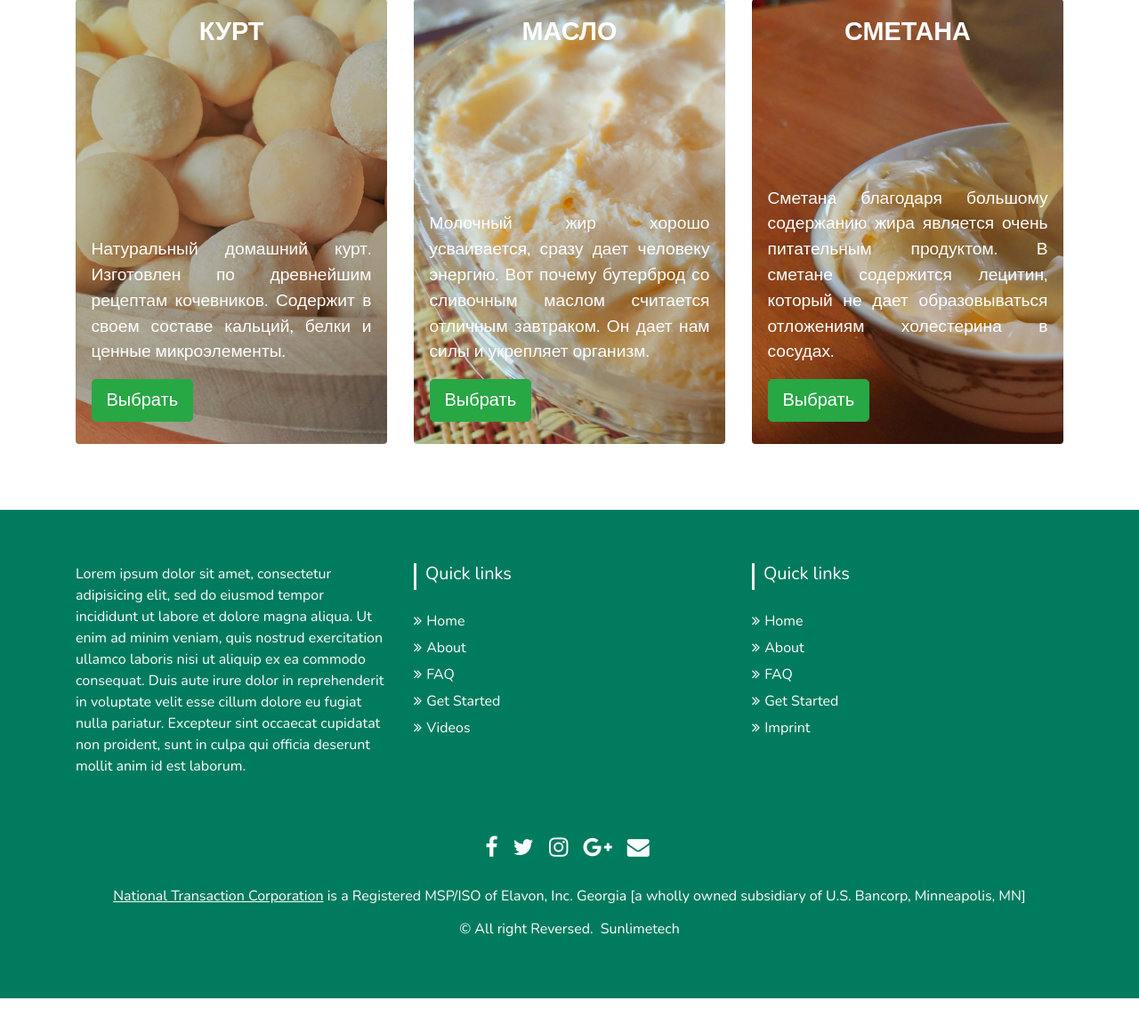
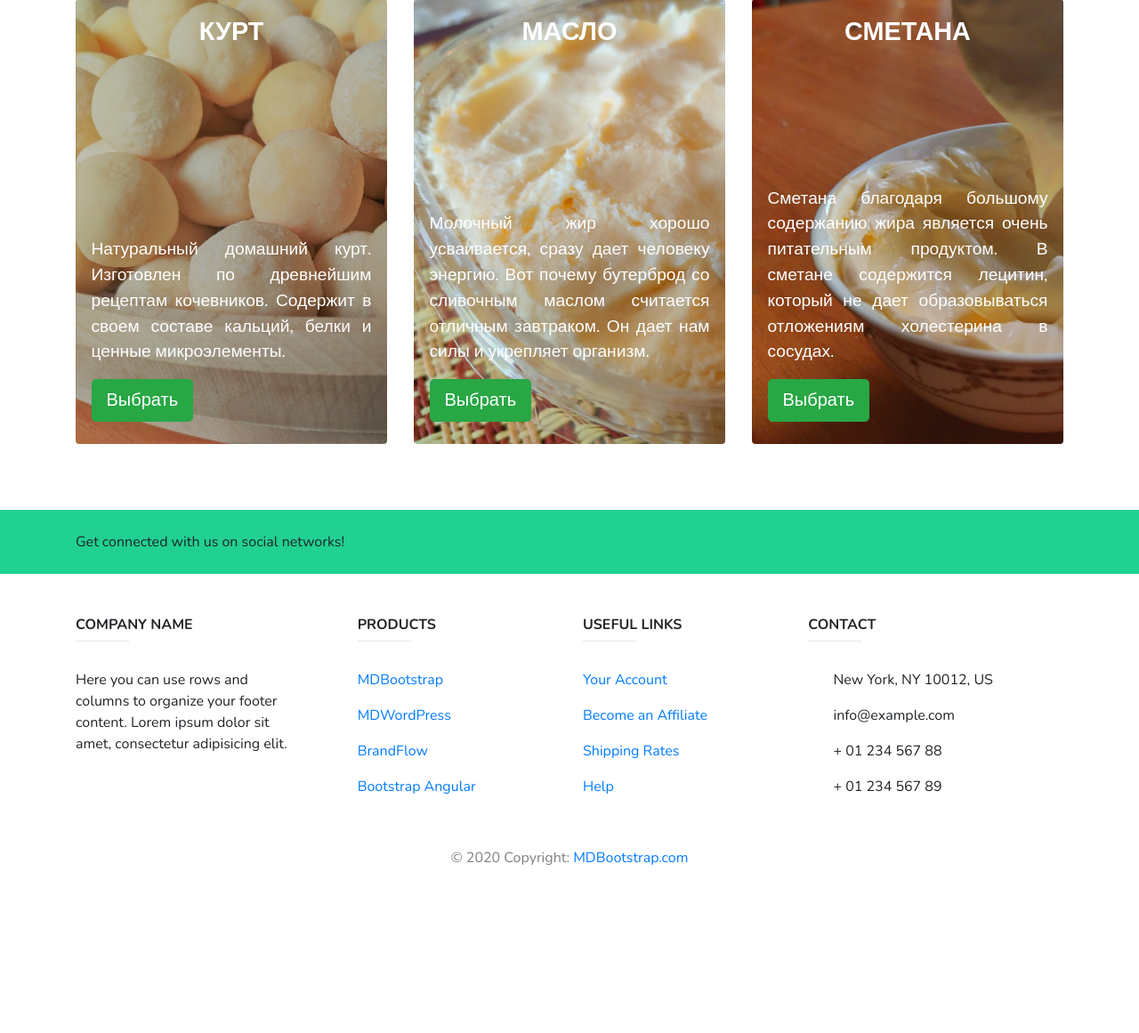
Before and after one commit to armanseisenbek/kazqurt.kz, a PHP site: page /index.php in a window 1280 px wide. Shown: the part 486-1647 px from the top of the page at 89% size. Run offline with PHP 8.4, Linux system fonts and the light colour scheme; data comes from the database, SQL or seed files in the repository.

Commit message:
replaced old footer with new one

```diff
--- a/includes/footer.php
+++ b/includes/footer.php
@@ -1,55 +1,143 @@
 <!-- Footer -->
-  <section id="footer">
+<footer class="page-footer font-small blue-grey lighten-5">
+
+    <div style="background-color: #21d192;">
         <div class="container">
-      <div class="row text-center text-xs-center text-sm-left text-md-left">
-        <div class="col-xs-12 col-sm-4 col-md-4">
-          <p class="text-white">Lorem ipsum dolor sit amet, consectetur adipisicing elit, sed do eiusmod
-          tempor incididunt ut labore et dolore magna aliqua. Ut enim ad minim veniam,
-          quis nostrud exercitation ullamco laboris nisi ut aliquip ex ea commodo
-          consequat. Duis aute irure dolor in reprehenderit in voluptate velit esse
-          cillum dolore eu fugiat nulla pariatur. Excepteur sint occaecat cupidatat non
-          proident, sunt in culpa qui officia deserunt mollit anim id est laborum.</p>
+
+            <!-- Grid row-->
+            <div class="row py-4 d-flex align-items-center">
+
+                <!-- Grid column -->
+                <div class="col-md-6 col-lg-5 text-center text-md-left mb-4 mb-md-0">
+                    <h6 class="mb-0">Get connected with us on social networks!</h6>
                 </div>
-        <div class="col-xs-12 col-sm-4 col-md-4">
-          <h5>Quick links</h5>
-          <ul class="list-unstyled quick-links">
-            <li><a href="javascript:void();"><i class="fa fa-angle-double-right"></i>Home</a></li>
-            <li><a href="javascript:void();"><i class="fa fa-angle-double-right"></i>About</a></li>
-            <li><a href="javascript:void();"><i class="fa fa-angle-double-right"></i>FAQ</a></li>
-            <li><a href="javascript:void();"><i class="fa fa-angle-double-right"></i>Get Started</a></li>
-            <li><a href="javascript:void();"><i class="fa fa-angle-double-right"></i>Videos</a></li>
-          </ul>
+                <!-- Grid column -->
+
+                <!-- Grid column -->
+                <div class="col-md-6 col-lg-7 text-center text-md-right">
+
+                    <!-- Facebook -->
+                    <a class="fb-ic">
+                        <i class="fab fa-facebook-f white-text mr-4"> </i>
+                    </a>
+                    <!-- Twitter -->
+                    <a class="tw-ic">
+                        <i class="fab fa-twitter white-text mr-4"> </i>
+                    </a>
+                    <!-- Google +-->
+                    <a class="gplus-ic">
+                        <i class="fab fa-google-plus-g white-text mr-4"> </i>
+                    </a>
+                    <!--Linkedin -->
+                    <a class="li-ic">
+                        <i class="fab fa-linkedin-in white-text mr-4"> </i>
+                    </a>
+                    <!--Instagram-->
+                    <a class="ins-ic">
+                        <i class="fab fa-instagram white-text"> </i>
+                    </a>
+
                 </div>
-        <div class="col-xs-12 col-sm-4 col-md-4">
-          <h5>Quick links</h5>
-          <ul class="list-unstyled quick-links">
-            <li><a href="javascript:void();"><i class="fa fa-angle-double-right"></i>Home</a></li>
-            <li><a href="javascript:void();"><i class="fa fa-angle-double-right"></i>About</a></li>
-            <li><a href="javascript:void();"><i class="fa fa-angle-double-right"></i>FAQ</a></li>
-            <li><a href="javascript:void();"><i class="fa fa-angle-double-right"></i>Get Started</a></li>
-            <li><a href="https://wwwe.sunlimetech.com" title="Design and developed by"><i class="fa fa-angle-double-right"></i>Imprint</a></li>
-          </ul>
+                <!-- Grid column -->
+
+            </div>
+            <!-- Grid row-->
+
         </div>
     </div>
-      <div class="row">
-        <div class="col-xs-12 col-sm-12 col-md-12 mt-2 mt-sm-5">
-          <ul class="list-unstyled list-inline social text-center">
-            <li class="list-inline-item"><a href="javascript:void();"><i class="fa fa-facebook"></i></a></li>
-            <li class="list-inline-item"><a href="javascript:void();"><i class="fa fa-twitter"></i></a></li>
-            <li class="list-inline-item"><a href="javascript:void();"><i class="fa fa-instagram"></i></a></li>
-            <li class="list-inline-item"><a href="javascript:void();"><i class="fa fa-google-plus"></i></a></li>
-            <li class="list-inline-item"><a href="javascript:void();" target="_blank"><i class="fa fa-envelope"></i></a></li>
-          </ul>
+
+    <!-- Footer Links -->
+    <div class="container text-center text-md-left mt-5">
+
+        <!-- Grid row -->
+        <div class="row mt-3 dark-grey-text">
+
+            <!-- Grid column -->
+            <div class="col-md-3 col-lg-4 col-xl-3 mb-4">
+
+                <!-- Content -->
+                <h6 class="text-uppercase font-weight-bold">Company name</h6>
+                <hr class="teal accent-3 mb-4 mt-0 d-inline-block mx-auto" style="width: 60px;">
+                <p>Here you can use rows and columns to organize your footer content. Lorem ipsum dolor sit amet,
+                consectetur
+                adipisicing elit.</p>
+
             </div>
-        </hr>
+            <!-- Grid column -->
+
+            <!-- Grid column -->
+            <div class="col-md-2 col-lg-2 col-xl-2 mx-auto mb-4">
+
+                <!-- Links -->
+                <h6 class="text-uppercase font-weight-bold">Products</h6>
+                <hr class="teal accent-3 mb-4 mt-0 d-inline-block mx-auto" style="width: 60px;">
+                <p>
+                    <a class="dark-grey-text" href="#!">MDBootstrap</a>
+                </p>
+                <p>
+                    <a class="dark-grey-text" href="#!">MDWordPress</a>
+                </p>
+                <p>
+                    <a class="dark-grey-text" href="#!">BrandFlow</a>
+                </p>
+                <p>
+                    <a class="dark-grey-text" href="#!">Bootstrap Angular</a>
+                </p>
+
             </div>
-      <div class="row">
-        <div class="col-xs-12 col-sm-12 col-md-12 mt-2 mt-sm-2 text-center text-white">
-          <p><u><a href="https://www.nationaltransaction.com/">National Transaction Corporation</a></u> is a Registered MSP/ISO of Elavon, Inc. Georgia [a wholly owned subsidiary of U.S. Bancorp, Minneapolis, MN]</p>
-          <p class="h6">&copy All right Reversed.<a class="text-green ml-2" href="https://www.sunlimetech.com" target="_blank">Sunlimetech</a></p>
+            <!-- Grid column -->
+
+            <!-- Grid column -->
+            <div class="col-md-3 col-lg-2 col-xl-2 mx-auto mb-4">
+
+                <!-- Links -->
+                <h6 class="text-uppercase font-weight-bold">Useful links</h6>
+                <hr class="teal accent-3 mb-4 mt-0 d-inline-block mx-auto" style="width: 60px;">
+                <p>
+                    <a class="dark-grey-text" href="#!">Your Account</a>
+                </p>
+                <p>
+                    <a class="dark-grey-text" href="#!">Become an Affiliate</a>
+                </p>
+                <p>
+                    <a class="dark-grey-text" href="#!">Shipping Rates</a>
+                </p>
+                <p>
+                    <a class="dark-grey-text" href="#!">Help</a>
+                </p>
+
             </div>
-        </hr>
+            <!-- Grid column -->
+
+            <!-- Grid column -->
+            <div class="col-md-4 col-lg-3 col-xl-3 mx-auto mb-md-0 mb-4">
+
+                <!-- Links -->
+                <h6 class="text-uppercase font-weight-bold">Contact</h6>
+                <hr class="teal accent-3 mb-4 mt-0 d-inline-block mx-auto" style="width: 60px;">
+                <p>
+                    <i class="fas fa-home mr-3"></i> New York, NY 10012, US</p>
+                <p>
+                    <i class="fas fa-envelope mr-3"></i> info@example.com</p>
+                <p>
+                    <i class="fas fa-phone mr-3"></i> + 01 234 567 88</p>
+                <p>
+                    <i class="fas fa-print mr-3"></i> + 01 234 567 89</p>
+
             </div>
+            <!-- Grid column -->
+
         </div>
-  </section>
-<!-- ./Footer -->
+        <!-- Grid row -->
+
+    </div>
+    <!-- Footer Links -->
+
+    <!-- Copyright -->
+    <div class="footer-copyright text-center text-black-50 py-3">© 2020 Copyright:
+        <a class="dark-grey-text" href="https://mdbootstrap.com/"> MDBootstrap.com</a>
+    </div>
+    <!-- Copyright -->
+
+</footer>
+<!-- Footer -->
```
Lines whose indentation alone changed are shown as unchanged.
